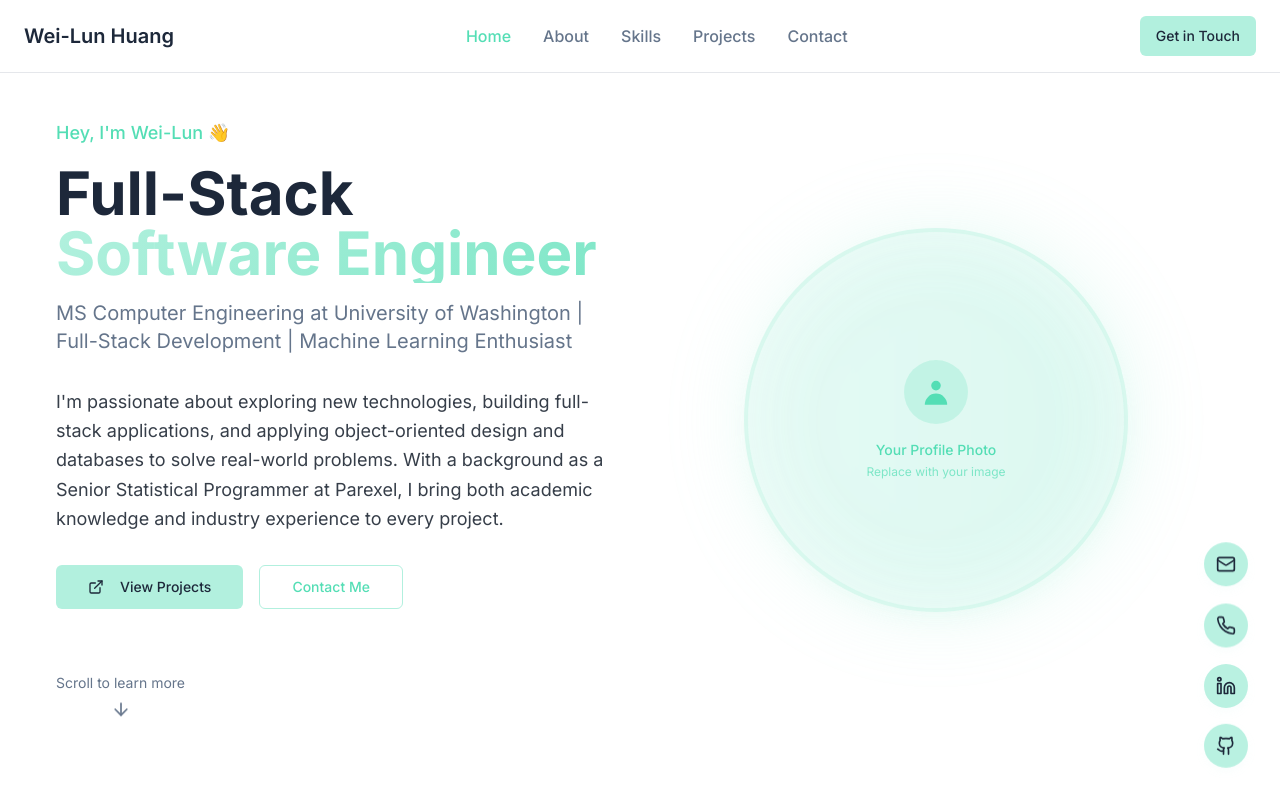
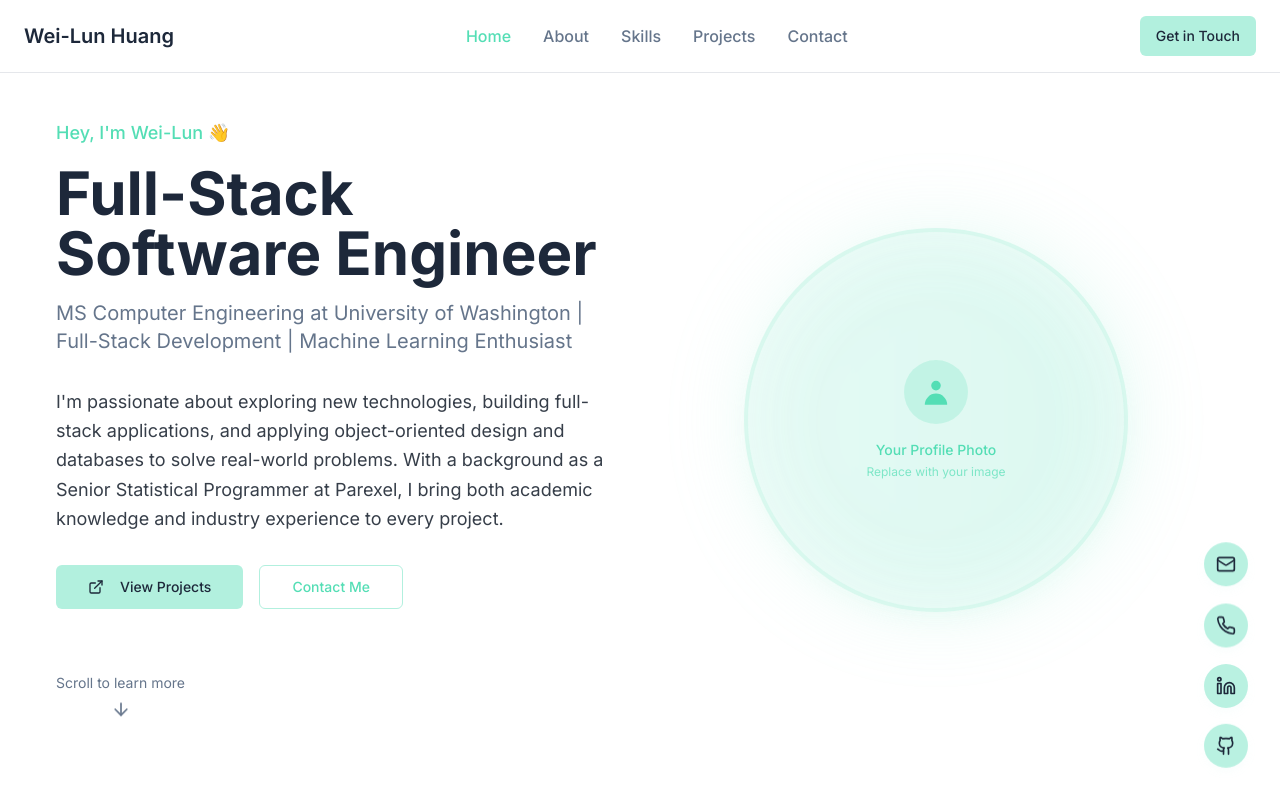
Before and after one commit to allen6711/personal-website, a React (Vite) app: page / in a window 1280 px wide. Shown: the top 800 px of the page. Built offline with nearby package versions, Linux system fonts and the light colour scheme; the HTML template or start-up script is replaced by a standard one.

Commit message:
Code edited in Lovable Code Editor

```diff
--- a/src/components/sections/HeroSection.tsx
+++ b/src/components/sections/HeroSection.tsx
@@ -20,7 +20,8 @@ const HeroSection = () => {
               <p className="text-jade-dark font-medium text-lg">Hey, I'm Wei-Lun 👋</p>
               <h1 className="text-5xl lg:text-6xl font-bold text-charcoal leading-tight">
                 Full-Stack
-                <span className="text-gradient block">Software Engineer</span>
+                Software Engineer
+                {/* <span className="text-gradient block">Software Engineer</span> */}
               </h1>
               <p className="text-xl text-muted-foreground max-w-2xl">
                 MS Computer Engineering at University of Washington | Full-Stack Development |
```
